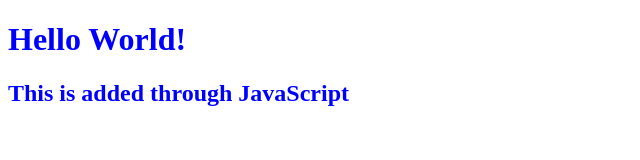
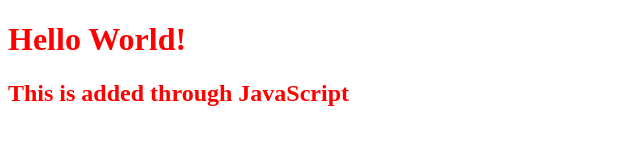
Before and after one commit to timtran007/my-personal-website, a plain HTML site: page index.html in a window 1280 px wide. Shown: the whole page, without its empty margins (0-640 px from the left). Drawn offline with Linux system fonts and the light colour scheme.

Commit message:
change to red

```diff
--- a/style.css
+++ b/style.css
@@ -1,4 +1,3 @@
 body {
-    background-color: white;
-    color: blue;
+    color: #FF0000
 }
```
